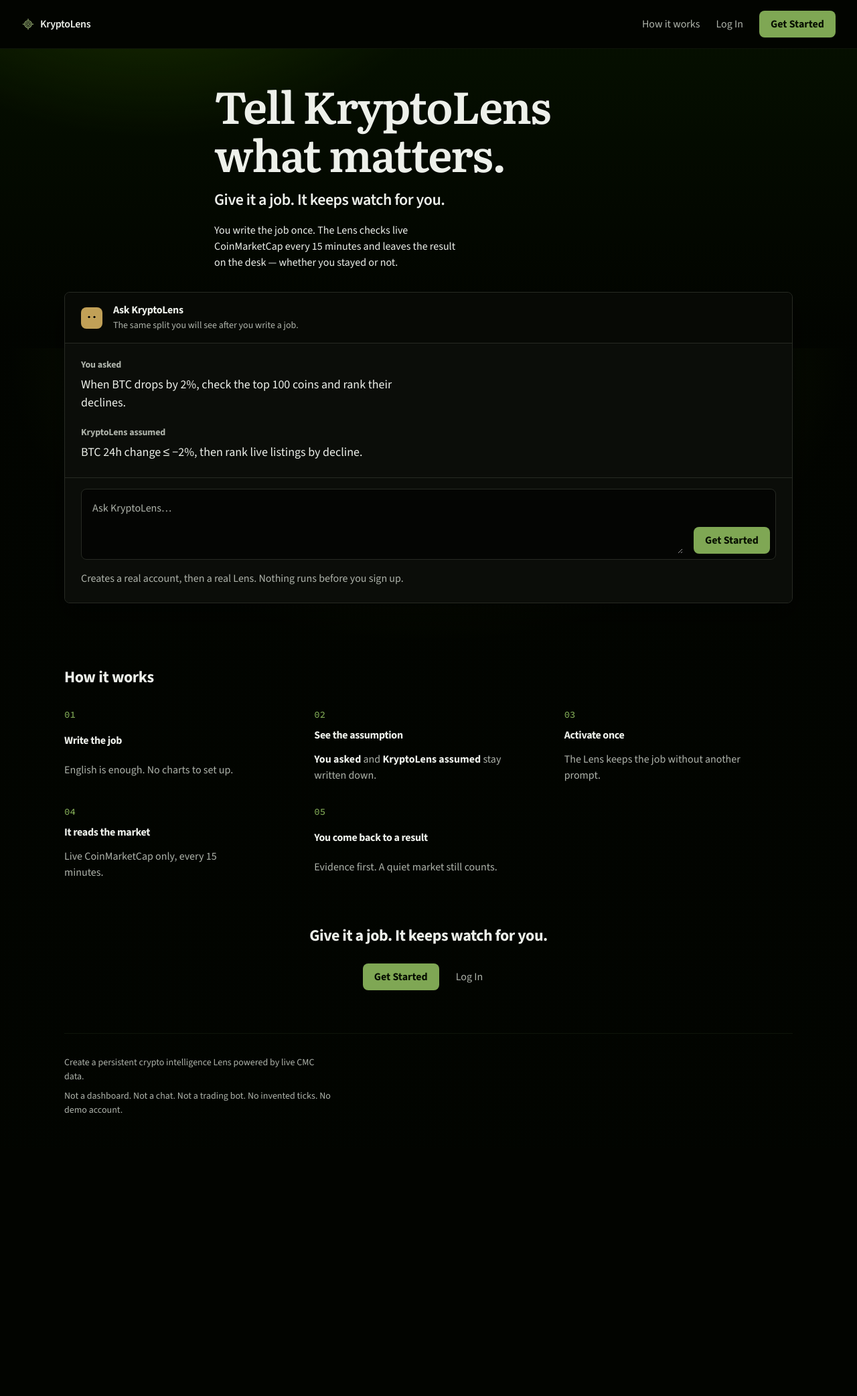
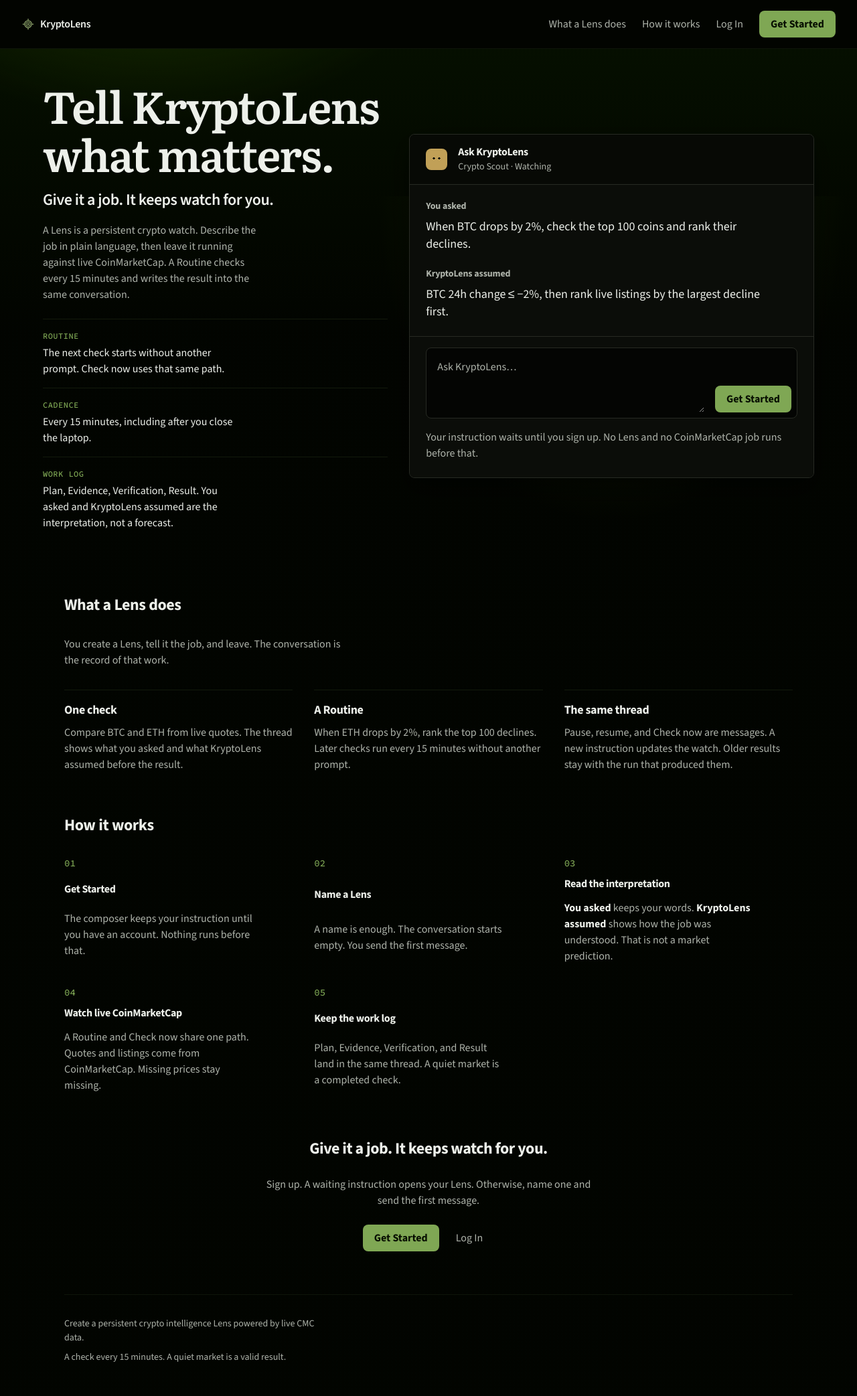
Before and after one commit to Tissuesurgeon/kryptolens, a Django app: page / in a window 1280 px wide. Shown: the whole page at 67% size. Before the commit the page ends 1663 px from the top, so only its background shows below. Run offline with Django 5.2, Linux system fonts and the light colour scheme; parts of the project's set-up code (start-up, migrations or seed data) failed here and were passed over.

Commit message:
redesign the landing page

```diff
--- a/static/css/app.css
+++ b/static/css/app.css
@@ -1194,13 +1194,19 @@ button.agent-remove.is-labeled {
 }
 .landing-nav .btn-primary:hover { color: var(--primary-ink); }
 .landing-hero {
-  width: min(68rem, calc(100% - 64px));
+  width: min(72rem, calc(100% - 64px));
   margin: 0 auto;
   padding: var(--space-10) 0 var(--space-8);
+  display: grid;
+  grid-template-columns: minmax(0, 0.92fr) minmax(18rem, 1.08fr);
+  gap: var(--space-8);
+  align-items: center;
 }
 .landing-mast {
-  width: min(40rem, 100%);
-  margin: 0 auto var(--space-8);
+  width: auto;
+  margin: 0;
+  display: grid;
+  gap: var(--space-4);
 }
 .landing h1 {
   font-family: var(--display);
@@ -1212,16 +1218,15 @@ button.agent-remove.is-labeled {
   text-wrap: balance;
 }
 .landing-sub {
-  margin: var(--space-4) 0 0;
+  margin: 0;
   font-size: var(--text-lg);
   font-weight: 600;
   letter-spacing: -0.02em;
   color: var(--ink);
 }
 .landing-mast .lede {
-  margin: var(--space-4) 0 0;
-  max-width: 46ch;
-  color: var(--ink);
+  margin: 0;
+  max-width: 42ch;
 }
 .landing-stage { position: relative; }
 .landing-stage::before {
@@ -1345,6 +1350,55 @@ button.agent-remove.is-labeled {
   outline-offset: 2px;
 }
 .landing-composer > .quiet { margin: 0; }
+.landing-facts {
+  display: grid;
+  gap: var(--space-4);
+  margin: var(--space-2) 0 0;
+}
+.landing-facts > div {
+  display: grid;
+  gap: var(--space-1);
+  padding-top: var(--space-3);
+  border-top: 1px solid oklch(0.28 0.04 130 / 0.55);
+}
+.landing-facts dt {
+  margin: 0;
+  font-family: var(--mono);
+  font-size: var(--text-xs);
+  font-weight: 500;
+  letter-spacing: 0.04em;
+  text-transform: uppercase;
+  color: var(--primary);
+}
+.landing-facts dd {
+  margin: 0;
+  max-width: 36ch;
+}
+.landing-work {
+  display: grid;
+  grid-template-columns: repeat(3, minmax(0, 1fr));
+  gap: var(--space-8);
+  margin: var(--space-8) 0 0;
+}
+.landing-work > div {
+  display: grid;
+  gap: var(--space-2);
+  align-content: start;
+  padding-top: var(--space-4);
+  border-top: 1px solid oklch(0.28 0.04 130 / 0.55);
+}
+.landing-work dt {
+  margin: 0;
+  font-size: var(--text-md);
+  font-weight: 650;
+  letter-spacing: -0.02em;
+  color: var(--ink);
+}
+.landing-work dd {
+  margin: 0;
+  color: var(--muted);
+}
+.landing-spec .lede { margin: 0 0 var(--space-2); max-width: 52ch; }
 .landing-spec {
   width: min(68rem, calc(100% - 64px));
   margin: var(--space-16) auto 0;
@@ -1440,10 +1494,16 @@ button.agent-remove.is-labeled {
   .bot-head { padding: var(--space-3) var(--space-4); grid-template-columns: 1fr; }
 }
 @media (max-width: 700px) {
-  .landing-nav a[href="#how-it-works"] { display: none; }
+  .landing-nav a[href="#how-it-works"],
+  .landing-nav a[href="#what-it-does"] { display: none; }
   .landing-bar { padding: var(--space-3) var(--space-4); gap: var(--space-3); }
 }
 @media (max-width: 980px) {
+  .landing-hero {
+    grid-template-columns: 1fr;
+    width: min(100% - 64px, 40rem);
+  }
+  .landing-mast { margin-bottom: var(--space-2); }
   .landing-loop { grid-template-columns: 1fr 1fr; }
 }
 @media (max-width: 860px) {
@@ -1453,8 +1513,9 @@ button.agent-remove.is-labeled {
   .landing-foot {
     width: min(100% - 32px, 40rem);
   }
-  .landing-hero { padding-top: var(--space-8); }
-  .landing-mast { margin-bottom: var(--space-8); }
+  .landing-hero { padding-top: var(--space-8); grid-template-columns: 1fr; }
+  .landing-mast { margin-bottom: var(--space-6); }
+  .landing-work { grid-template-columns: 1fr; gap: var(--space-6); }
   .landing h1 { font-size: clamp(2.5rem, 12vw, 3.75rem); }
   .landing-loop { grid-template-columns: 1fr; }
   .landing-loop dd { max-width: 46ch; }
--- a/templates/landing.html
+++ b/templates/landing.html
@@ -10,7 +10,8 @@
       <img src="{% static 'img/mark.svg' %}" alt="">
       <span>KryptoLens</span>
     </a>
-    <nav class="landing-nav">
+    <nav class="landing-nav" aria-label="Landing">
+      <a href="#what-it-does">What a Lens does</a>
       <a href="#how-it-works">How it works</a>
       <a href="{% url 'login' %}">Log In</a>
       <a class="btn btn-primary" href="{% url 'signup' %}">Get Started</a>
@@ -19,9 +20,23 @@
 
   <section class="landing-hero">
     <div class="landing-mast">
-      <h1>Tell KryptoLens<br>what matters.</h1>
+      <h1>Tell KryptoLens what matters.</h1>
       <p class="landing-sub">Give it a job. It keeps watch for you.</p>
-      <p class="lede">You write the job once. The Lens checks live CoinMarketCap every 15 minutes and leaves the result on the desk — whether you stayed or not.</p>
+      <p class="lede">A Lens is a persistent crypto watch. Describe the job in plain language, then leave it running against live CoinMarketCap. A Routine checks every 15 minutes and writes the result into the same conversation.</p>
+      <dl class="landing-facts">
+        <div>
+          <dt>Routine</dt>
+          <dd>The next check starts without another prompt. Check now uses that same path.</dd>
+        </div>
+        <div>
+          <dt>Cadence</dt>
+          <dd>Every 15 minutes, including after you close the laptop.</dd>
+        </div>
+        <div>
+          <dt>Work log</dt>
+          <dd>Plan, Evidence, Verification, Result. You asked and KryptoLens assumed are the interpretation, not a forecast.</dd>
+        </div>
+      </dl>
     </div>
 
     <div class="landing-stage">
@@ -30,7 +45,7 @@
           {% include "workspace/partials/bot_face.html" with face_id=1 kind="ok" %}
           <div>
             <p class="landing-window-name">Ask KryptoLens</p>
-            <p class="landing-window-presence" id="landing-example-title">The same split you will see after you write a job.</p>
+            <p class="landing-window-presence" id="landing-example-title">Crypto Scout · Watching</p>
           </div>
         </div>
 
@@ -41,7 +56,7 @@
           </article>
           <article class="landing-turn">
             <h2>KryptoLens assumed</h2>
-            <p class="landing-asked">BTC 24h change ≤ −2%, then rank live listings by decline.</p>
+            <p class="landing-asked">BTC 24h change ≤ −2%, then rank live listings by the largest decline first.</p>
           </article>
         </div>
 
@@ -53,40 +68,60 @@
             <textarea id="landing-intent" name="intent" required rows="3" placeholder="Ask KryptoLens…"></textarea>
             <button class="btn btn-primary" type="submit">Get Started</button>
           </div>
-          <p class="quiet">Creates a real account, then a real Lens. Nothing runs before you sign up.</p>
+          <p class="quiet">Your instruction waits until you sign up. No Lens and no CoinMarketCap job runs before that.</p>
         </form>
       </div>
     </div>
+  </section>
+
+  <section class="landing-spec" id="what-it-does">
+    <h2>What a Lens does</h2>
+    <p class="lede">You create a Lens, tell it the job, and leave. The conversation is the record of that work.</p>
+    <dl class="landing-work">
+      <div>
+        <dt>One check</dt>
+        <dd>Compare BTC and ETH from live quotes. The thread shows what you asked and what KryptoLens assumed before the result.</dd>
+      </div>
+      <div>
+        <dt>A Routine</dt>
+        <dd>When ETH drops by 2%, rank the top 100 declines. Later checks run every 15 minutes without another prompt.</dd>
+      </div>
+      <div>
+        <dt>The same thread</dt>
+        <dd>Pause, resume, and Check now are messages. A new instruction updates the watch. Older results stay with the run that produced them.</dd>
+      </div>
+    </dl>
   </section>
 
   <section class="landing-spec" id="how-it-works">
     <h2>How it works</h2>
     <dl class="spec-grid landing-loop">
       <div>
-        <dt>Write the job</dt>
-        <dd>English is enough. No charts to set up.</dd>
+        <dt>Get Started</dt>
+        <dd>The composer keeps your instruction until you have an account. Nothing runs before that.</dd>
       </div>
       <div>
-        <dt>See the assumption</dt>
-        <dd><strong>You asked</strong> and <strong>KryptoLens assumed</strong> stay written down.</dd>
+        <dt>Name a Lens</dt>
+        <dd>A name is enough. The conversation starts empty. You send the first message.</dd>
       </div>
       <div>
-        <dt>Activate once</dt>
-        <dd>The Lens keeps the job without another prompt.</dd>
+        <dt>Read the interpretation</dt>
+        <dd><strong>You asked</strong> keeps your words. <strong>KryptoLens assumed</strong> shows how the job was understood. That is not a market prediction.</dd>
       </div>
       <div>
-        <dt>It reads the market</dt>
-        <dd>Live CoinMarketCap only, every 15 minutes.</dd>
+        <dt>Watch live CoinMarketCap</dt>
+        <dd>A Routine and Check now share one path. Quotes and listings come from CoinMarketCap. Missing prices stay missing.</dd>
       </div>
       <div>
-        <dt>You come back to a result</dt>
-        <dd>Evidence first. A quiet market still counts.</dd>
+        <dt>Keep the work log</dt>
+        <dd>Plan, Evidence, Verification, and Result land in the same thread. A quiet market is a completed check.</dd>
       </div>
     </dl>
   </section>
 
   <section class="landing-close">
     <p class="landing-close-line">Give it a job. It keeps watch for you.</p>
+    <p class="lede">Sign up. A waiting instruction opens your Lens. Otherwise, name one and send the first message.</p>
     <div class="actions">
       <a class="btn btn-primary" href="{% url 'signup' %}">Get Started</a>
       <a class="btn btn-ghost" href="{% url 'login' %}">Log In</a>
@@ -95,7 +130,7 @@
 
   <footer class="landing-foot">
     <p>Create a persistent crypto intelligence Lens powered by live CMC data.</p>
-    <p>Not a dashboard. Not a chat. Not a trading bot. No invented ticks. No demo account.</p>
+    <p>A check every 15 minutes. A quiet market is a valid result.</p>
   </footer>
 </div>
 {% endblock %}
```
